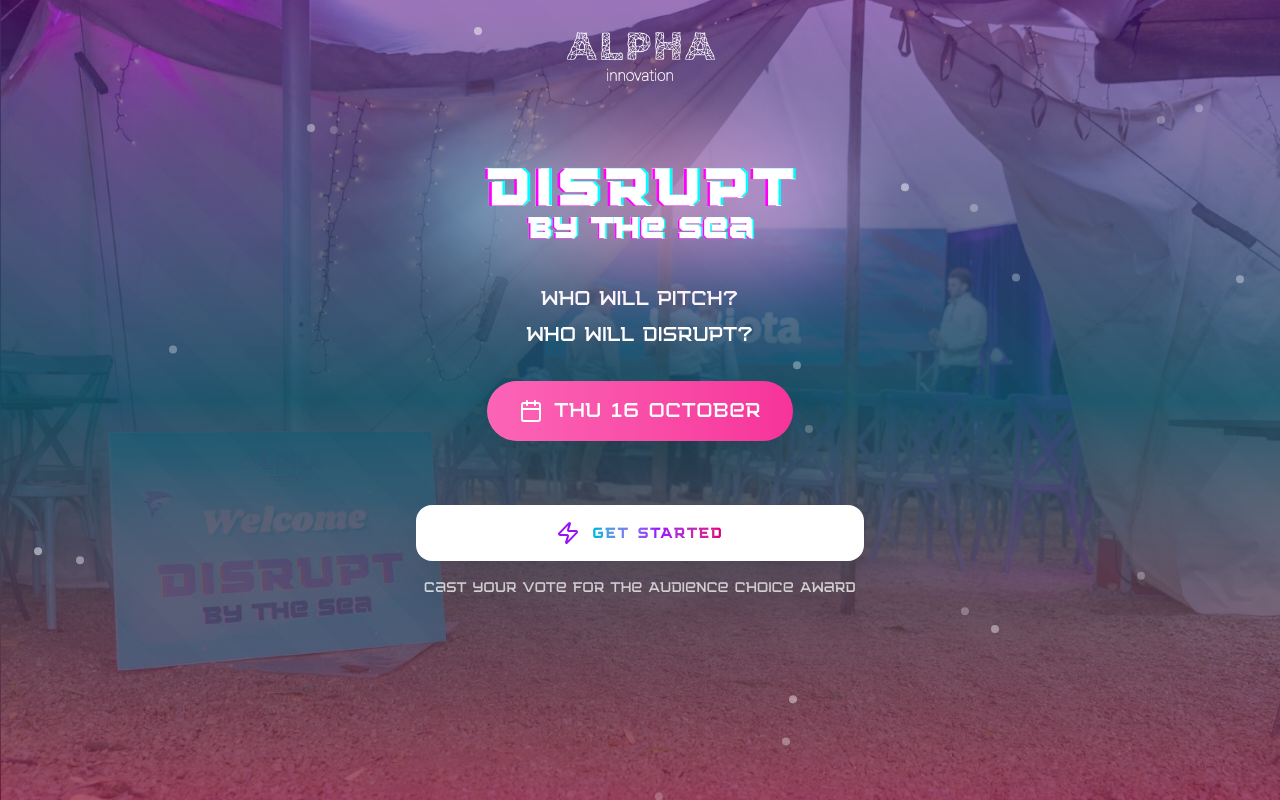
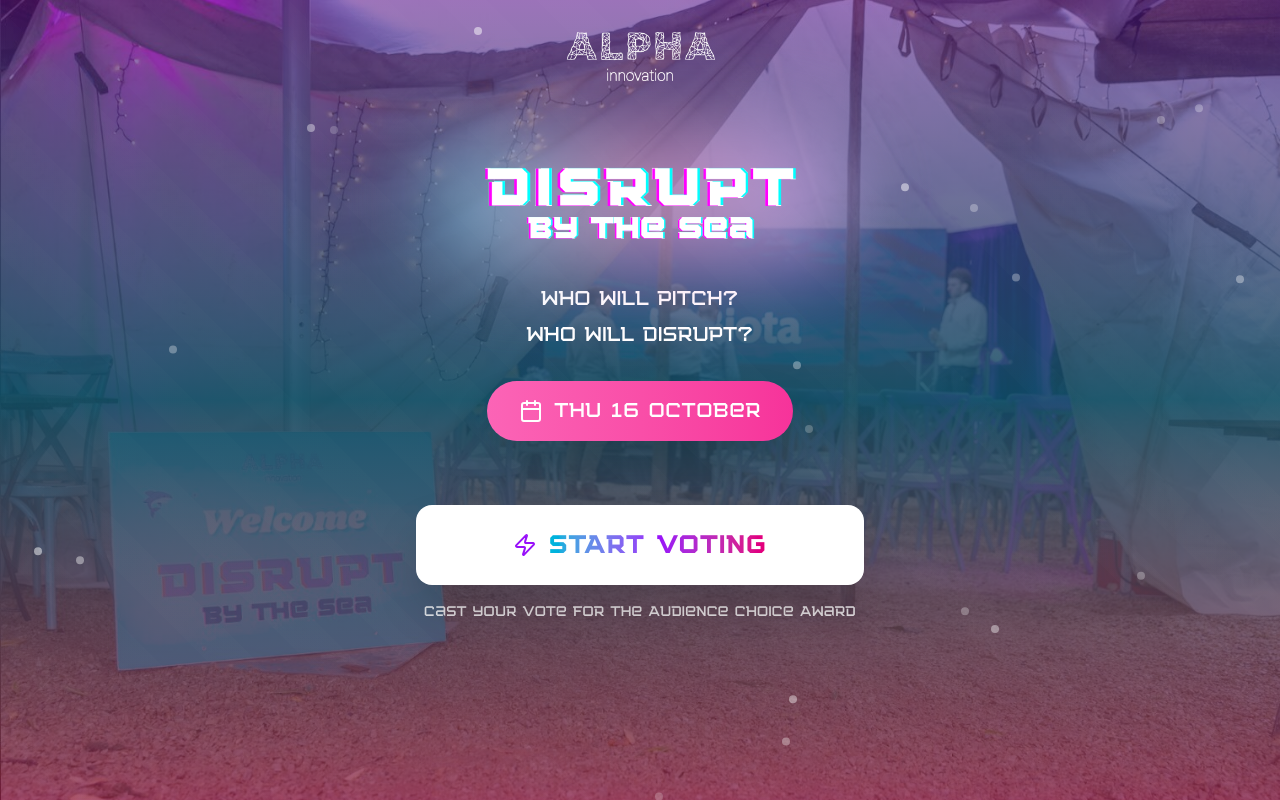
Before and after one commit to peprahobedadjei/Audience-Choice-Award-System, a Next.js app: page / in a window 1280 px wide. Built offline with nearby package versions, Linux system fonts and the light colour scheme.

Commit message:
added loading to landing page

```diff
--- a/components/AudienceChoiceAward.js
+++ b/components/AudienceChoiceAward.js
@@ -1,3 +1,4 @@
+/* eslint-disable react/no-unescaped-entities */
 import React, { useState, useEffect } from "react";
 import { motion, AnimatePresence } from "framer-motion";
 import {
--- a/components/Information.js
+++ b/components/Information.js
@@ -1,6 +1,6 @@
 import React, { useState, useEffect } from "react";
 import { motion, AnimatePresence } from "framer-motion";
-import { Zap, TrendingUp, DollarSign, ArrowRight, Sparkles } from "lucide-react";
+import { Zap, TrendingUp, DollarSign, ArrowRight, Sparkles,Loader2 } from "lucide-react";
 import Image from "next/image";
 import { useRouter } from "next/router";
 
--- a/pages/index.js
+++ b/pages/index.js
@@ -1,7 +1,7 @@
 /* eslint-disable react/no-unescaped-entities */
 import React, { useState } from "react";
-import { motion } from "framer-motion";
-import { Calendar, Zap } from "lucide-react";
+import { motion, AnimatePresence } from "framer-motion";
+import { Calendar, Zap, Loader2 } from "lucide-react";
 import Image from "next/image";
 import { useRouter } from "next/router";
 
@@ -152,9 +152,9 @@ export default function DisruptLanding() {
         >
           <motion.button
             onClick={handleStart}
-            className="w-full bg-white py-4 rounded-2xl text-2xl font-light tracking-widest shadow-2xl relative overflow-hidden"
-            whileHover={{ scale: 1.02 }}
-            whileTap={{ scale: 0.98 }}
+            className="w-full bg-white py-6 rounded-2xl text-2xl font-light tracking-widest shadow-2xl relative overflow-hidden"
+            whileHover={{ scale: isStarting ? 1 : 1.02 }}
+            whileTap={{ scale: isStarting ? 1 : 0.98 }}
             disabled={isStarting}
           >
             {/* Button Glow Effect */}
@@ -163,12 +163,44 @@ export default function DisruptLanding() {
               whileHover={{ opacity: 0.1 }}
             />
 
-            <span className="relative z-10 flex items-center justify-center space-x-3">
-              <Zap className="w-6 h-6 text-purple-600" />
-              <span className=" text-sm bg-gradient-to-r from-cyan-500 via-purple-600 to-pink-600 bg-clip-text text-transparent font-semibold">
-                GET STARTED
-              </span>
-            </span>
+            <AnimatePresence mode="wait">
+              {isStarting ? (
+                <motion.span
+                  key="loading"
+                  initial={{ opacity: 0 }}
+                  animate={{ opacity: 1 }}
+                  exit={{ opacity: 0 }}
+                  className="relative z-10 flex items-center justify-center space-x-3"
+                >
+                  <motion.div
+                    animate={{ rotate: 360 }}
+                    transition={{
+                      duration: 1,
+                      repeat: Infinity,
+                      ease: "linear",
+                    }}
+                  >
+                    <Loader2 className="w-6 h-6 text-purple-600" />
+                  </motion.div>
+                  <span className="bg-gradient-to-r from-cyan-500 via-purple-600 to-pink-600 bg-clip-text text-transparent font-semibold">
+                    LOADING...
+                  </span>
+                </motion.span>
+              ) : (
+                <motion.span
+                  key="default"
+                  initial={{ opacity: 0 }}
+                  animate={{ opacity: 1 }}
+                  exit={{ opacity: 0 }}
+                  className="relative z-10 flex items-center justify-center space-x-3"
+                >
+                  <Zap className="w-6 h-6 text-purple-600" />
+                  <span className="bg-gradient-to-r from-cyan-500 via-purple-600 to-pink-600 bg-clip-text text-transparent font-semibold">
+                    START VOTING
+                  </span>
+                </motion.span>
+              )}
+            </AnimatePresence>
           </motion.button>
 
           {/* Subtitle */}
```
